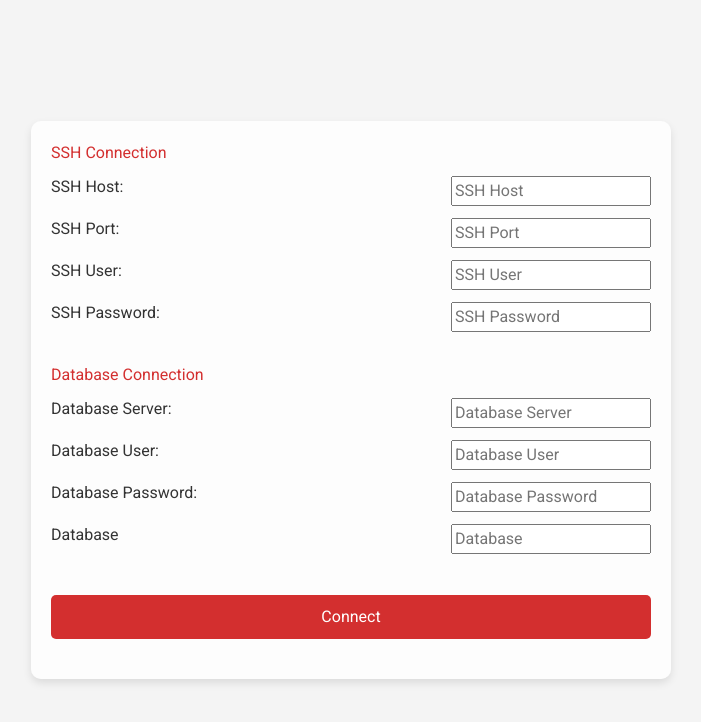
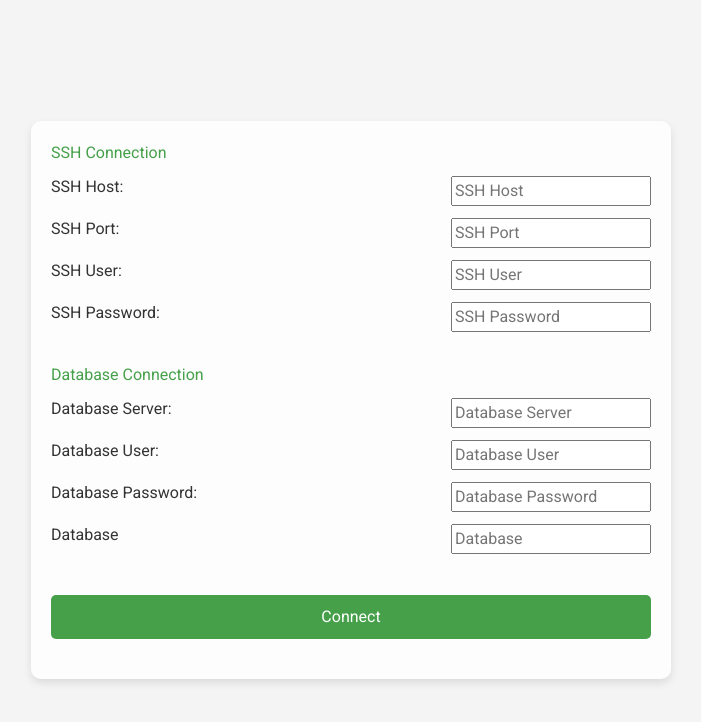
Before and after one commit to roberttnovak/statistics_hub, a Django app: template statistics_hub_interface/model_manager/templates/model_manager/connect_to_database.html in a window 1280 px wide. Shown: the top 722 px of the page, without its empty margins (289-990 px from the left). Run offline with Django 4.2, Linux system fonts and the light colour scheme; the template is opened without the code that fills it, so the values that code supplies are empty; some libraries are stand-ins or nearby versions.

Commit message:
change color connect_to_database

```diff
--- a/statistics_hub_interface/model_manager/templates/model_manager/connect_to_database.html
+++ b/statistics_hub_interface/model_manager/templates/model_manager/connect_to_database.html
@@ -28,7 +28,7 @@
     .section-title {
         text-align: left;
         margin-bottom: 10px;
-        color: #d32f2f;
+        color: #45a049;
     }
     .field-group {
         display: flex;
@@ -49,13 +49,13 @@
         border: none;
         border-radius: 5px;
         cursor: pointer;
-        background-color: #d32f2f;
+        background-color: #45a049;
         color: white;
         font-size: 16px;
         transition: background-color 0.3s;
     }
     button:hover {
-        background-color: #b71c1c;
+        background-color: #45a049;
     }
     .success {
         color: green;
```
